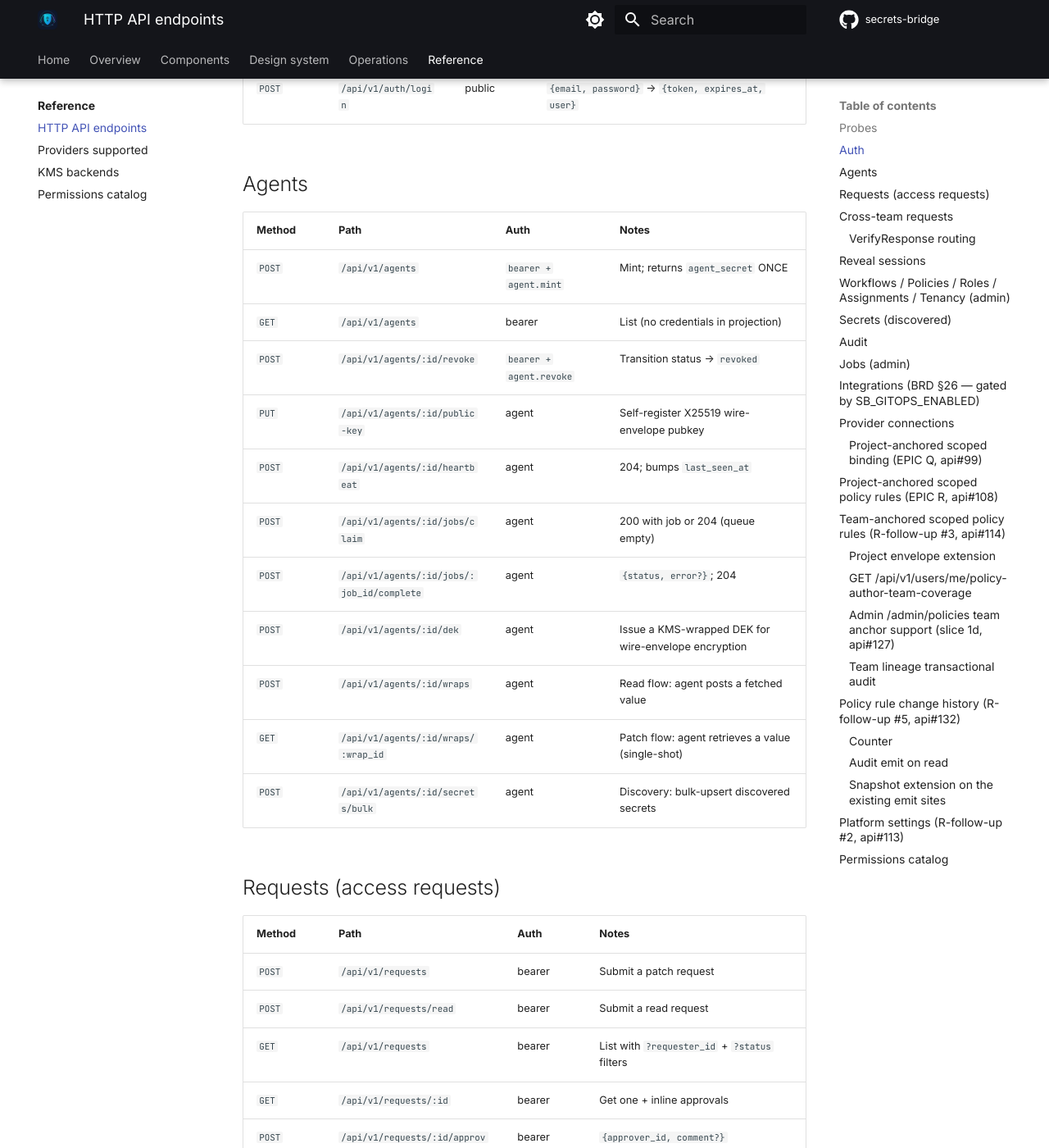
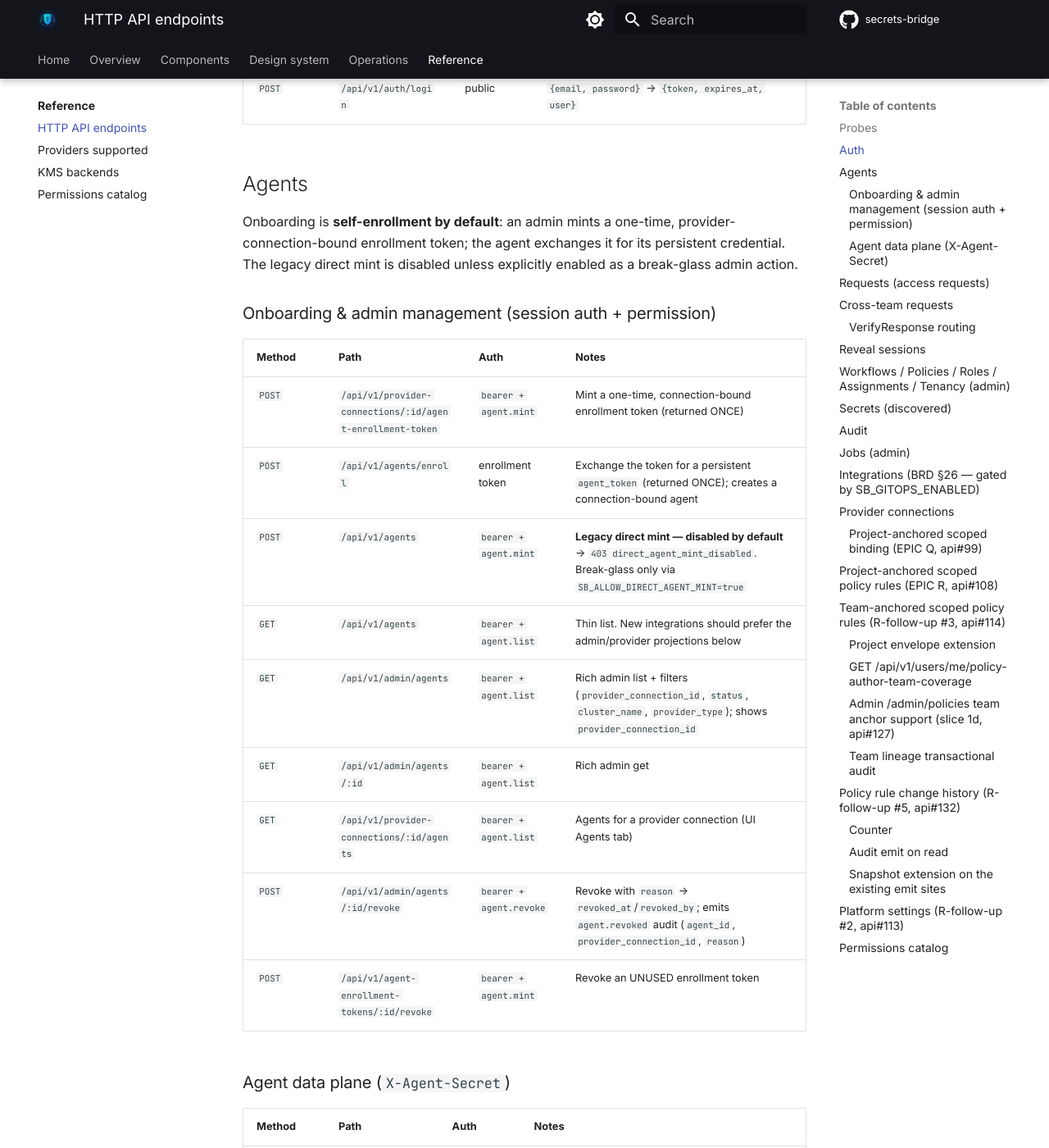
Before and after one commit to secrets-bridge/docs, an MkDocs documentation site: the page built from docs/reference/api-endpoints.md, in a window 1280 px wide and 1400 px high, scrolled down 961 px. Shown: the whole window at 82% size. Built offline with MkDocs 1.6.1 and Material for MkDocs 9.7.7, drawn with Linux system fonts in a browser that asks for light colours; the version menu is left out; some of the changed text lies outside the part shown.

Commit message:
docs(api): agent onboarding + admin management surface (api-1/api-1b/api-2) (#40)
Bring the HTTP API reference in line with the agent onboarding + management
work:
- Enrollment-token flow is the default onboarding path; legacy direct mint
  POST /agents is disabled by default (403 direct_agent_mint_disabled),
  break-glass via SB_ALLOW_DIRECT_AGENT_MINT.
- GET /api/v1/agents now requires agent.list and is a thin list; add the
  richer admin/provider projections (/admin/agents, /admin/agents/:id,
  /provider-connections/:id/agents) + enrollment-token revoke.
- Heartbeat: bodyless -> 204 (unchanged); with a body -> 200
  {status, server_time, next_heartbeat_seconds}; first heartbeat flips
  enrolled -> active.
- Release-notes callout: heartbeat shape, agent.revoked vs legacy
  agent.revoke (alias both), prefer admin/provider projections.

```diff
--- a/docs/reference/api-endpoints.md
+++ b/docs/reference/api-endpoints.md
@@ -27,19 +27,42 @@ required to call it.
 
 ## Agents
 
+Onboarding is **self-enrollment by default**: an admin mints a one-time,
+provider-connection-bound enrollment token; the agent exchanges it for its
+persistent credential. The legacy direct mint is disabled unless explicitly
+enabled as a break-glass admin action.
+
+### Onboarding & admin management (session auth + permission)
+
 | Method | Path | Auth | Notes |
 |---|---|---|---|
-| `POST` | `/api/v1/agents` | `bearer + agent.mint` | Mint; returns `agent_secret` ONCE |
-| `GET` | `/api/v1/agents` | bearer | List (no credentials in projection) |
-| `POST` | `/api/v1/agents/:id/revoke` | `bearer + agent.revoke` | Transition status → `revoked` |
+| `POST` | `/api/v1/provider-connections/:id/agent-enrollment-token` | `bearer + agent.mint` | Mint a one-time, connection-bound enrollment token (returned ONCE) |
+| `POST` | `/api/v1/agents/enroll` | enrollment token | Exchange the token for a persistent `agent_token` (returned ONCE); creates a connection-bound agent |
+| `POST` | `/api/v1/agents` | `bearer + agent.mint` | **Legacy direct mint — disabled by default** → `403 direct_agent_mint_disabled`. Break-glass only via `SB_ALLOW_DIRECT_AGENT_MINT=true` |
+| `GET` | `/api/v1/agents` | `bearer + agent.list` | Thin list. New integrations should prefer the admin/provider projections below |
+| `GET` | `/api/v1/admin/agents` | `bearer + agent.list` | Rich admin list + filters (`provider_connection_id`, `status`, `cluster_name`, `provider_type`); shows `provider_connection_id` |
+| `GET` | `/api/v1/admin/agents/:id` | `bearer + agent.list` | Rich admin get |
+| `GET` | `/api/v1/provider-connections/:id/agents` | `bearer + agent.list` | Agents for a provider connection (UI Agents tab) |
+| `POST` | `/api/v1/admin/agents/:id/revoke` | `bearer + agent.revoke` | Revoke with `reason` → `revoked_at`/`revoked_by`; emits `agent.revoked` audit (`agent_id`, `provider_connection_id`, `reason`) |
+| `POST` | `/api/v1/agent-enrollment-tokens/:id/revoke` | `bearer + agent.mint` | Revoke an UNUSED enrollment token |
+
+### Agent data plane (`X-Agent-Secret`)
+
+| Method | Path | Auth | Notes |
+|---|---|---|---|
 | `PUT` | `/api/v1/agents/:id/public-key` | agent | Self-register X25519 wire-envelope pubkey |
-| `POST` | `/api/v1/agents/:id/heartbeat` | agent | 204; bumps `last_seen_at` |
+| `POST` | `/api/v1/agents/:id/heartbeat` | agent | Bodyless → **204** (unchanged). With an optional body (`status`/`agent_version`/`capabilities`) → **200** `{status, server_time, next_heartbeat_seconds}`. Bumps `last_seen_at`; first heartbeat flips `enrolled`→`active` |
 | `POST` | `/api/v1/agents/:id/jobs/claim` | agent | 200 with job or 204 (queue empty) |
 | `POST` | `/api/v1/agents/:id/jobs/:job_id/complete` | agent | `{status, error?}`; 204 |
 | `POST` | `/api/v1/agents/:id/dek` | agent | Issue a KMS-wrapped DEK for wire-envelope encryption |
 | `POST` | `/api/v1/agents/:id/wraps` | agent | Read flow: agent posts a fetched value |
 | `GET` | `/api/v1/agents/:id/wraps/:wrap_id` | agent | Patch flow: agent retrieves a value (single-shot) |
 | `POST` | `/api/v1/agents/:id/secrets/bulk` | agent | Discovery: bulk-upsert discovered secrets |
+
+!!! note "Release notes — agent management"
+    - **Heartbeat response shape.** A heartbeat *with a body* now returns **200** `{status, server_time, next_heartbeat_seconds}`. A **bodyless** heartbeat keeps the original empty **204** — existing agents are unaffected.
+    - **Revoke audit action.** New revocations emit `agent.revoked` (metadata: `agent_id`, `provider_connection_id`, `reason`). Legacy audit rows may still carry the older `agent.revoke` action — dashboards should alias both.
+    - **Prefer the admin/provider projections.** `GET /api/v1/agents` remains a thin list. New integrations should use `GET /api/v1/admin/agents`, `GET /api/v1/admin/agents/:id`, or `GET /api/v1/provider-connections/:id/agents` (richer projection incl. `provider_connection_id`).
 
 ## Requests (access requests)
 
```
Also changed, not shown: docs/components/agent.md (+10 -0 lines).
